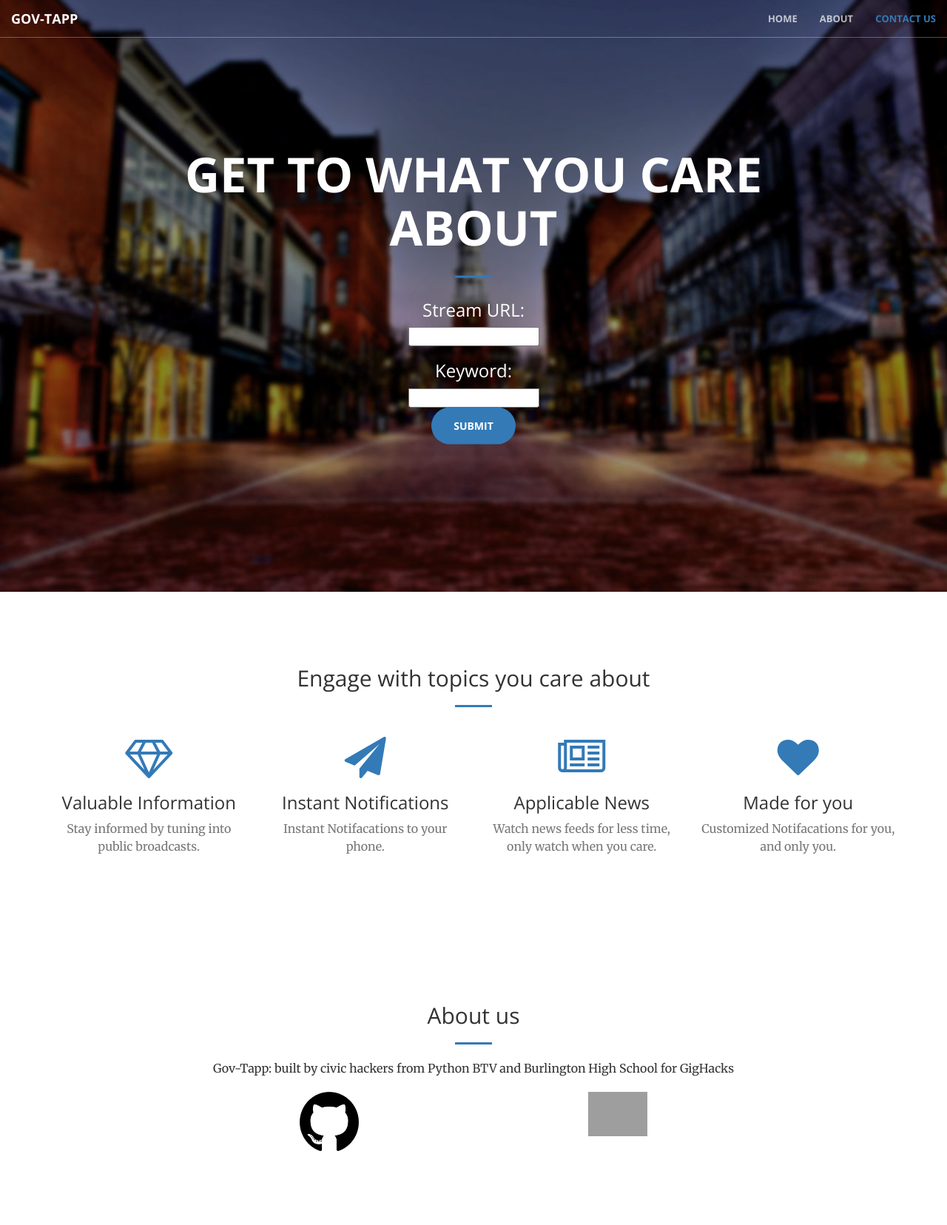
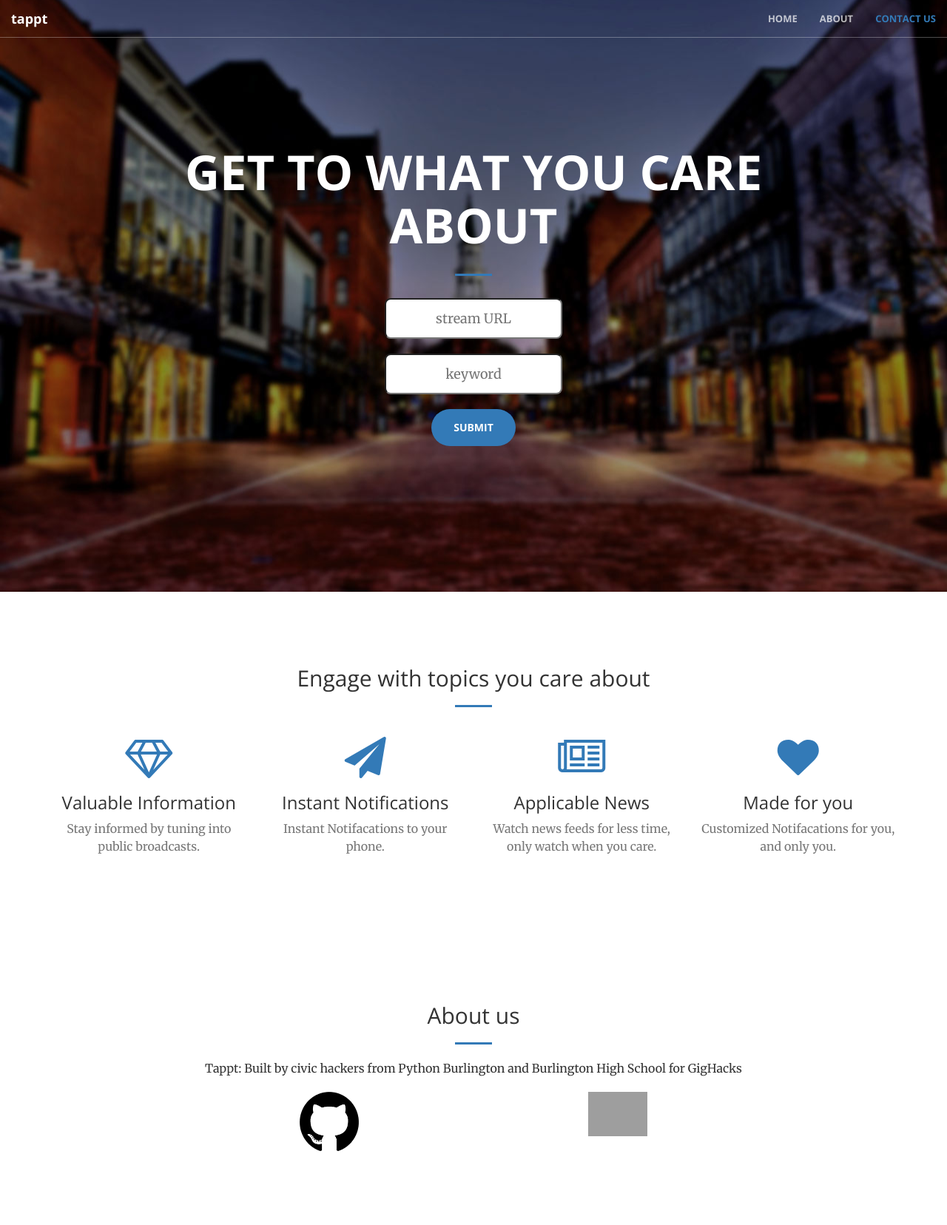
Before and after one commit to breezey12/tappt, a Flask app: page / in a window 1280 px wide. Shown: the whole page at 74% size. Run offline with Flask 2, Linux system fonts and the light colour scheme; parts of the project's set-up code (start-up, migrations or seed data) failed here and were passed over; some libraries are stand-ins or nearby versions; grey boxes are pictures that could not be loaded.

Commit message:
put placeholder text in form fields and removed h3s, tried to get the site to scroll more smoothly by removing one js library entirely

```diff
--- a/app/static/css/creative.css
+++ b/app/static/css/creative.css
@@ -86,7 +86,6 @@ aside {
 }
 
 .navbar-default .navbar-header .navbar-brand {
-    text-transform: uppercase;
     font-family: 'Open Sans','Helvetica Neue',Arial,sans-serif;
     font-weight: 700;
     color: #337AB7;
@@ -474,3 +473,39 @@ img::-moz-selection {
 body {
     webkit-tap-highlight-color: #222;
 }
+
+.submit-button {
+    margin-top: 15px;
+}
+
+::-webkit-input-placeholder {
+   text-align: center;
+}
+
+:-moz-placeholder { /* Firefox 18- */
+   text-align: center;
+}
+
+::-moz-placeholder {  /* Firefox 19+ */
+   text-align: center;
+}
+
+:-ms-input-placeholder {
+   text-align: center;
+}
+
+.form {
+    color:navy;
+}
+
+input.form {
+    height: 55px;
+    width: 240px;
+    border-radius: 8px;
+    line-height: 55px;
+    font-size: 18px;
+    display: block;
+    margin: 0 auto;
+    margin-bottom: 20px;
+    clear: both;
+}
--- a/app/static/js/creative.js
+++ b/app/static/js/creative.js
@@ -42,7 +42,5 @@
         }
     })
 
-    // Initialize WOW.js Scrolling Animations
-    new WOW().init();
 
 })(jQuery); // End of use strict
--- a/app/templates/index.html
+++ b/app/templates/index.html
@@ -9,7 +9,7 @@
     <meta name="description" content="">
     <meta name="author" content="">
 
-    <title>Gov-Tapp</title>
+    <title>tappt</title>
 
     <!-- Bootstrap Core CSS -->
     <link rel="stylesheet" href="static/css/bootstrap.min.css" type="text/css">
@@ -46,7 +46,7 @@
                     <span class="icon-bar"></span>
                     <span class="icon-bar"></span>
                 </button>
-                <a class="navbar-brand page-scroll" href="#page-top">Gov-Tapp</a>
+                <a class="navbar-brand page-scroll" href="#page-top">tappt</a>
             </div>
 
             <!-- Collect the nav links, forms, and other content for toggling -->
@@ -74,9 +74,9 @@
                 <h1>Get to what you care about</h1>
                 <hr>
                 <form method="post" action="">
-                    <h3>Stream URL:</h3><input style="color: navy" type="text" name="youtube_url" value="{{ request.form.youtube_url }}">
-                    <h3>Keyword:</h3><input style="color: navy" type="text" name="keyword" value="{{ request.form.keyword }}">
-                    <div>
+                    <input class="form" type="text" name="youtube_url" placeholder="stream URL" value="{{ request.form.youtube_url }}">
+                    <input class="form" type="text" name="keyword" placeholder="keyword" value="{{ request.form.keyword }}">
+                    <div class="submit-button">
                         <input class="btn btn-primary btn-xl page-scroll" type="submit" value="Submit">
                     </div>
     </form>
@@ -135,7 +135,7 @@
                 <div class="col-lg-8 col-lg-offset-2 text-center">
                     <h2 class="section-heading">About us</h2>
                     <hr class="primary">
-                    <p>Gov-Tapp: built by civic hackers from Python BTV and Burlington High School for GigHacks</p>
+                    <p>Tappt: Built by civic hackers from Python Burlington and Burlington High School for GigHacks</p>
                 </div>
                 <div class="col-lg-4 col-lg-offset-2 text-center">
                     <a href="https://github.com/next-vermont-developer/gighacks-2015">
@@ -160,7 +160,6 @@
     <!-- Plugin JavaScript -->
     <script src="static/js/jquery.easing.min.js"></script>
     <script src="static/js/jquery.fittext.js"></script>
-    <script src="static/js/wow.min.js"></script>
 
     <!-- Custom Theme JavaScript -->
     <script src="static/js/creative.js"></script>
```
